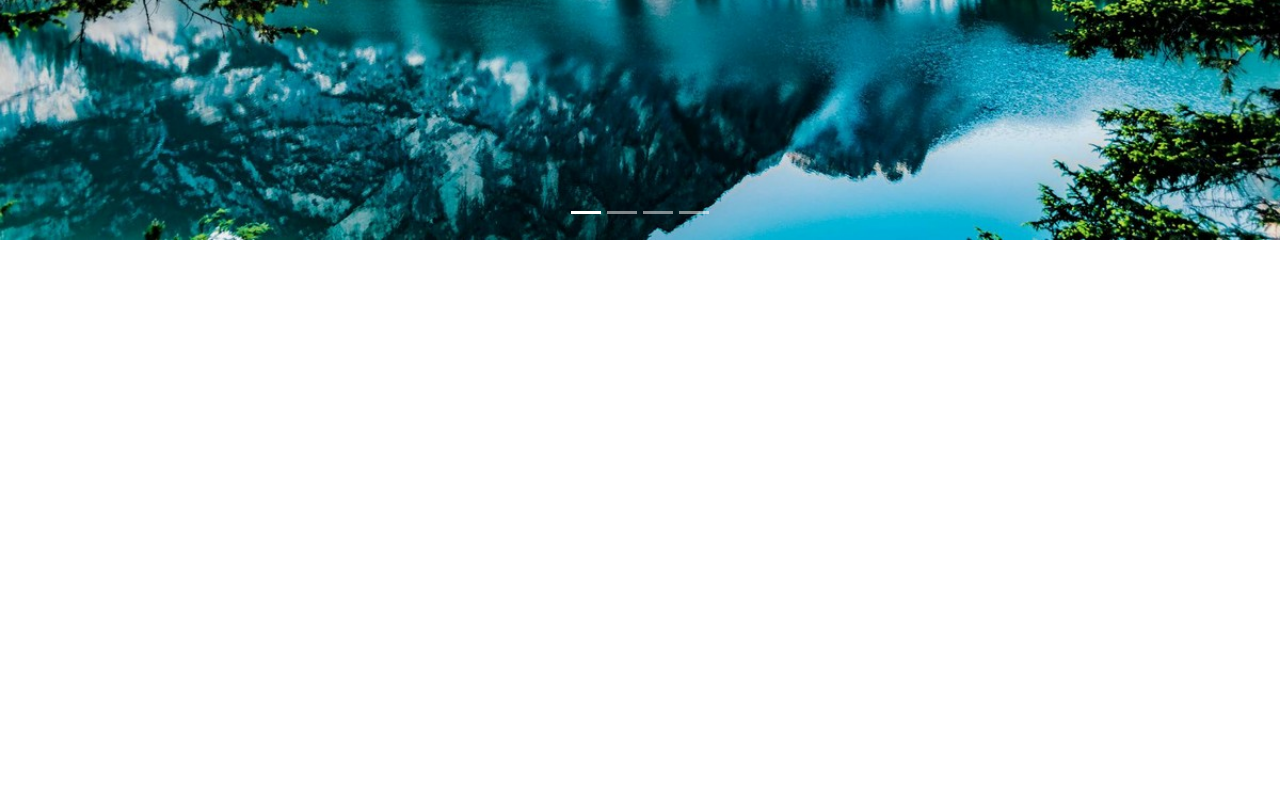
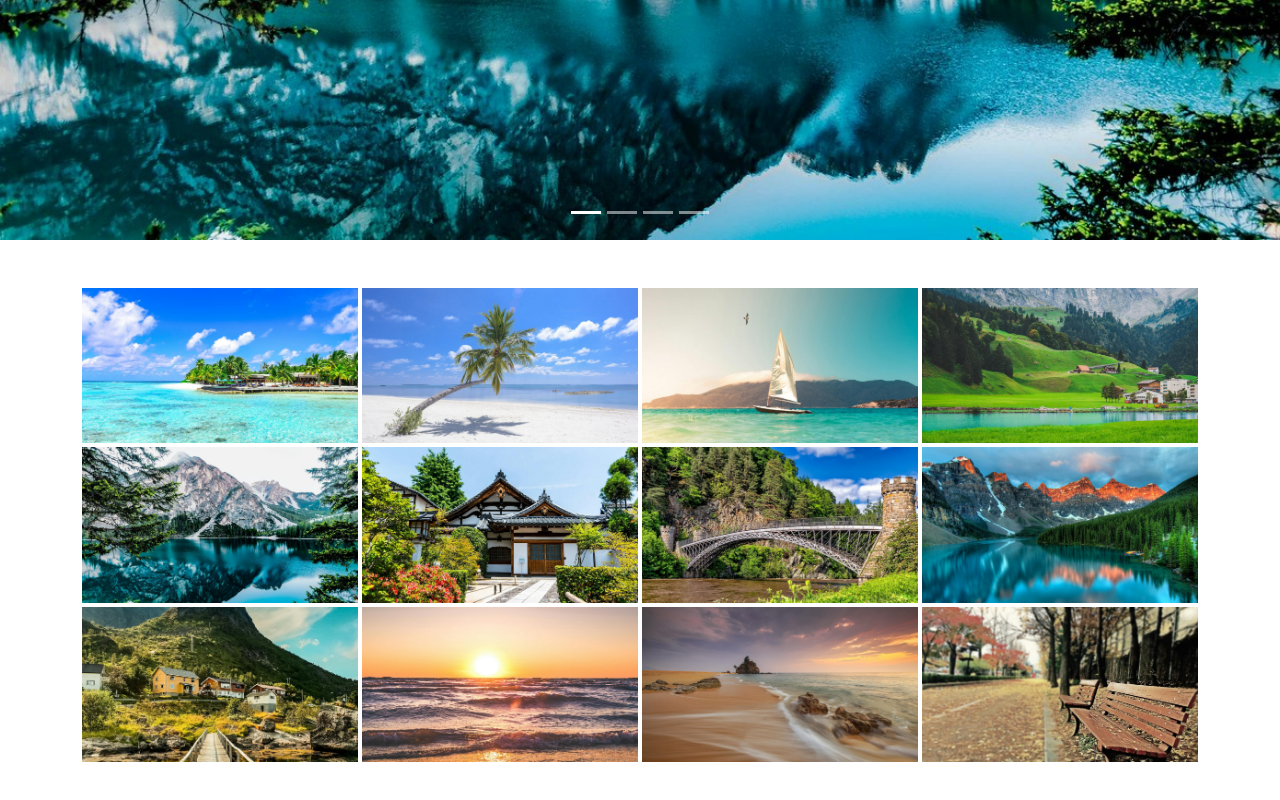
Before and after one commit to jennis1007/cake, a plain HTML site: page view.html in a window 1280 px wide. Shown: the part 480-1280 px from the top of the page. Before the commit the page ends 800 px from the top, so only its background shows below. Drawn offline with nearby package versions, Linux system fonts and the light colour scheme.

Commit message:
圖片排版

```diff
--- a/view.html
+++ b/view.html
@@ -10,7 +10,8 @@
 </head>
 
 <body>
-<!--輪播圖-->
+
+    <!--輪播圖-->
     <div id="carouselExampleIndicators" class="carousel slide">
         <div class="carousel-indicators">
             <button type="button" data-bs-target="#carouselExampleIndicators" data-bs-slide-to="0" class="active"
@@ -32,6 +33,9 @@
             <div class="carousel-item">
                 <img src="./image/view00011.jpg" class="d-block w-100" alt="...">
             </div>
+            <div class="carousel-item">
+                <img src="./image/view00012.jpg" class="d-block w-100" alt="...">
+            </div>
         </div>
         <button class="carousel-control-prev" type="button" data-bs-target="#carouselExampleIndicators"
             data-bs-slide="prev">
@@ -44,6 +48,47 @@
             <span class="visually-hidden">Next</span>
         </button>
     </div>
+    <!--圖片-->
+    <div class="container my-5">
+        <div class="row g-1">
+            <div class="col-sm-6 col-lg-3 col-xxl-2">
+                <img src="./image/view00001.jpg" class="card-img-top" alt="img-fluid">
+            </div>
+            <div class="col-sm-6 col-lg-3 col-xxl-2">
+                <img src="./image/view00002.jpg" class="card-img-top" alt="img-fluid">
+            </div>
+            <div class="col-sm-6 col-lg-3 col-xxl-2">
+                <img src="./image/view00003.jpg" class="card-img-top" alt="img-fluid">
+            </div>
+            <div class="col-sm-6 col-lg-3 col-xxl-2">
+                <img src="./image/view00004.jpg" class="card-img-top" alt="img-fluid">
+            </div>
+            <div class="col-sm-6 col-lg-3 col-xxl-2">
+                <img src="./image/view00005.jpg" class="card-img-top" alt="img-fluid">
+            </div>
+            <div class="col-sm-6 col-lg-3 col-xxl-2">
+                <img src="./image/view00006.jpg" class="card-img-top" alt="img-fluid">
+            </div>
+            <div class="col-sm-6 col-lg-3 col-xxl-2">
+                <img src="./image/view00007.jpg" class="card-img-top" alt="img-fluid">
+            </div>
+            <div class="col-sm-6 col-lg-3 col-xxl-2">
+                <img src="./image/view00008.jpg" class="card-img-top" alt="img-fluid">
+            </div>
+            <div class="col-sm-6 col-lg-3 col-xxl-2">
+                <img src="./image/view00009.jpg" class="card-img-top" alt="img-fluid">
+            </div>
+            <div class="col-sm-6 col-lg-3 col-xxl-2">
+                <img src="./image/view00010.jpg" class="card-img-top" alt="img-fluid">
+            </div>
+            <div class="col-sm-6 col-lg-3 col-xxl-2">
+                <img src="./image/view00011.jpg" class="card-img-top" alt="img-fluid">
+            </div>
+            <div class="col-sm-6 col-lg-3 col-xxl-2">
+                <img src="./image/view00012.jpg" class="card-img-top" alt="img-fluid">
+            </div>
+        </div>
+    </div>
 
     <script src="https://cdn.jsdelivr.net/npm/bootstrap@5.3.8/dist/js/bootstrap.bundle.min.js"
         integrity="sha384-FKyoEForCGlyvwx9Hj09JcYn3nv7wiPVlz7YYwJrWVcXK/BmnVDxM+D2scQbITxI"
```
